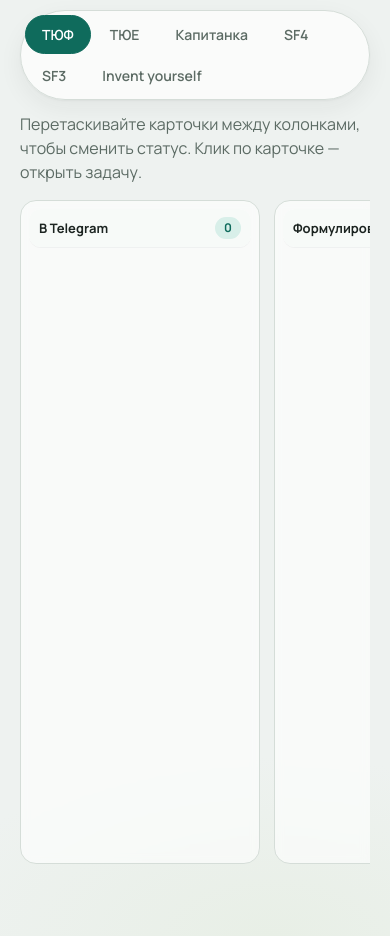
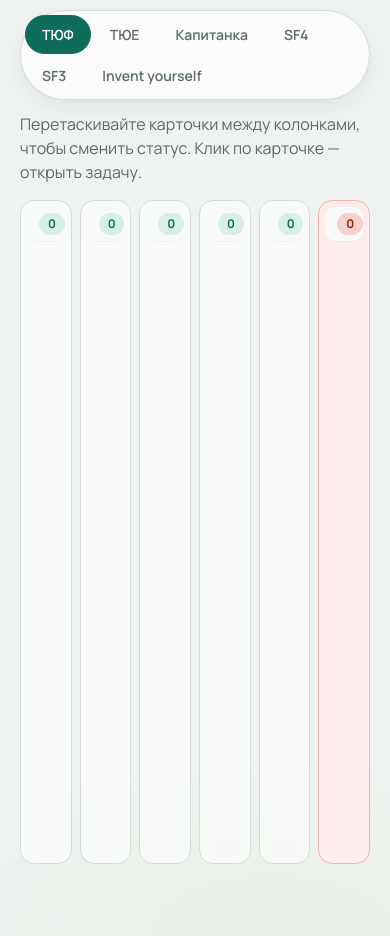
Before and after one commit to karpenko-chernikov/tyuf-tyue-zadachi, a FastAPI app: page /kanban/tyuf in a window 390 px wide. Shown: the part 450-1386 px from the top of the page. Run offline with FastAPI, Linux system fonts and the light colour scheme; the visitor is signed in with stand-in values (Sample User, id 1); data comes from the database, SQL or seed files in the repository; data that the repository does not hold is empty.

Commit message:
Fit all kanban status columns, including archive, on one row.
Co-authored-by: Cursor <cursoragent@cursor.com>

```diff
--- a/app/static/style.css
+++ b/app/static/style.css
@@ -888,22 +888,24 @@ textarea { resize: vertical; }
 
 .kanban {
   display: grid;
-  grid-template-columns: repeat(auto-fit, minmax(220px, 1fr));
-  gap: 14px;
+  grid-template-columns: repeat(var(--kanban-cols, 6), minmax(0, 1fr));
+  gap: 10px;
   align-items: stretch;
   height: calc(100vh - 200px);
   min-height: 420px;
   max-height: 900px;
+  width: 100%;
 }
 .kanban-col {
   display: flex;
   flex-direction: column;
+  min-width: 0;
   min-height: 0;
   height: 100%;
   background: rgba(255, 255, 255, 0.62);
   border: 1px solid var(--line);
-  border-radius: 16px;
-  padding: 10px;
+  border-radius: 14px;
+  padding: 8px;
   backdrop-filter: blur(4px);
 }
 .kanban-col-archive {
@@ -921,19 +923,26 @@ textarea { resize: vertical; }
   display: flex;
   justify-content: space-between;
   align-items: center;
+  gap: 6px;
   position: sticky;
   top: 0;
   z-index: 3;
   flex-shrink: 0;
   font-weight: 700;
-  font-size: 13px;
-  margin: -2px -2px 10px;
-  padding: 8px 10px;
+  font-size: 12px;
+  margin: -2px -2px 8px;
+  padding: 7px 8px;
   color: var(--ink);
   background: rgba(247, 250, 248, 0.97);
-  border-radius: 12px;
+  border-radius: 10px;
   backdrop-filter: blur(6px);
   box-shadow: 0 1px 0 rgba(20, 40, 30, 0.04);
+}
+.kanban-col-header > span:first-child {
+  min-width: 0;
+  overflow: hidden;
+  text-overflow: ellipsis;
+  white-space: nowrap;
 }
 .kanban-col-header .count {
   background: var(--brand-soft);
@@ -961,7 +970,7 @@ textarea { resize: vertical; }
   border: 1px solid var(--line);
   box-shadow: var(--shadow);
   cursor: grab;
-  padding: 12px 12px 10px;
+  padding: 10px 10px 8px;
   transition: transform .15s var(--ease), box-shadow .15s var(--ease);
   animation: rise-in 0.35s var(--ease) both;
   user-select: none;
@@ -1049,12 +1058,15 @@ textarea { resize: vertical; }
 
 @media (max-width: 900px) {
   .kanban {
-    grid-auto-flow: column;
-    grid-auto-columns: minmax(240px, 260px);
-    grid-template-columns: none;
-    overflow-x: auto;
-    overflow-y: hidden;
     height: calc(100vh - 180px);
+    gap: 8px;
+  }
+  .kanban-col-header {
+    font-size: 11px;
+    padding: 6px 6px;
+  }
+  .kanban-card-title {
+    font-size: 13px;
   }
 }
 
--- a/app/templates/base.html
+++ b/app/templates/base.html
@@ -7,7 +7,7 @@
   <link rel="preconnect" href="https://fonts.googleapis.com">
   <link rel="preconnect" href="https://fonts.gstatic.com" crossorigin>
   <link href="https://fonts.googleapis.com/css2?family=Manrope:wght@400;500;600;700&family=Source+Serif+4:opsz,wght@8..60,500;8..60,600&display=swap" rel="stylesheet">
-  <link rel="stylesheet" href="/static/style.css?v=36">
+  <link rel="stylesheet" href="/static/style.css?v=37">
 </head>
 <body class="{% if not user %}body-login{% endif %}">
   {% if user %}
--- a/app/templates/kanban.html
+++ b/app/templates/kanban.html
@@ -19,7 +19,7 @@
 
 <p class="muted board-hint">Перетаскивайте карточки между колонками, чтобы сменить статус. Клик по карточке — открыть задачу.</p>
 
-<div class="kanban" id="kanban" data-board="{{ board }}">
+<div class="kanban" id="kanban" data-board="{{ board }}" style="--kanban-cols: {{ columns|length }}">
   {% for st in columns %}
   <div class="kanban-col {% if st.value == 'archived' %}kanban-col-archive{% endif %}">
     <div class="kanban-col-header">
```
